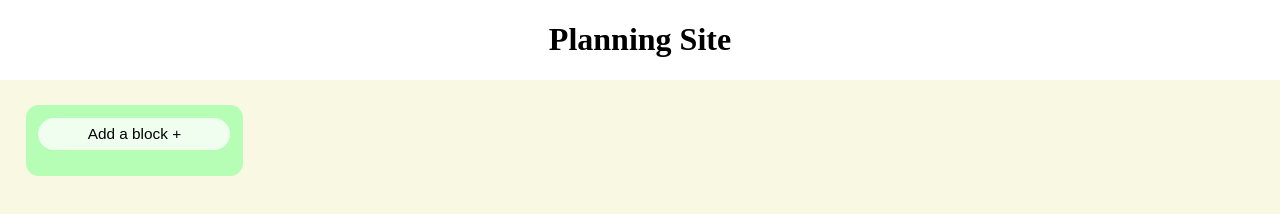
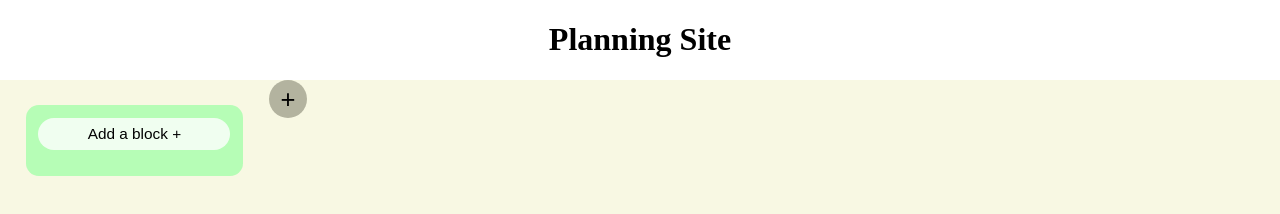
Before and after one commit to JoepMaas/Planning-Website, a plain HTML site: page PlanningWebsite/Index.Html in a window 1280 px wide. Drawn offline with Linux system fonts and the light colour scheme.

Commit message:
Added container display no function yet. Uncaptilized I in index

```diff
--- a/PlanningWebsite/Index.Html
+++ b/PlanningWebsite/Index.Html
@@ -32,6 +32,7 @@
                 <button class="button" id="Button2" onclick="button('Block')">Add a block +</button>
             </div>
         </div>
+        <button class="AddContainer">+</button>
         <div class="BlockContainer">
             <div class="Block1" id="Block1">
                 <button class="button" id="Button2" onclick="button('Block1')">Add a block +</button>
--- a/PlanningWebsite/Style.css
+++ b/PlanningWebsite/Style.css
@@ -69,6 +69,15 @@ body {
   z-index: -1;
 }
 
+.AddContainer {
+  border-radius: 2vw;
+  font-size: 2vw;
+  border: none;
+  background-color: rgb(179, 179, 159);
+  width: 3vw;
+  height: 3vw;
+}
+
 .button {
   width: 15vw;
   height: 2.5vw;
```
